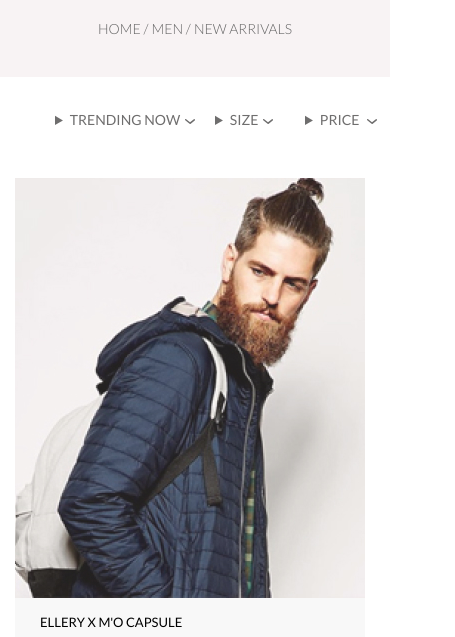
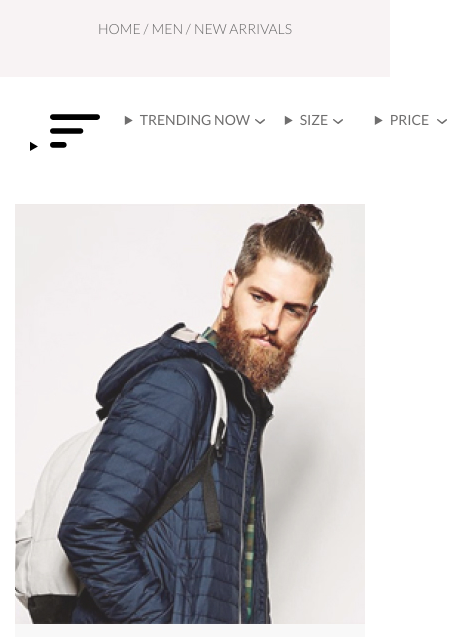
Before and after one commit to ZlidnyaMari/ShopGeek2, a plain HTML site: page catalog.html in a window 390 px wide. Shown: the part 151-788 px from the top of the page, 455 px wide, since content can reach past the window. Drawn offline with Linux system fonts and the light colour scheme.

Commit message:
Адаптив правка

```diff
--- a/catalog.html
+++ b/catalog.html
@@ -30,7 +30,7 @@
     </nav>
     <nav class="nav container">
     <details class="list container">
-        <summary>FILTER<svg width="15" height="10" viewBox="0 0 15 10" id="svg-filtr" xmlns="http://www.w3.org/2000/svg">
+        <summary><span class="list-filter-nav">FILTER</span><svg width="15" height="10" viewBox="0 0 15 10" id="svg-filtr" xmlns="http://www.w3.org/2000/svg">
             <path d="M0.833333 10H4.16667C4.625 10 5 9.625 5 9.16667C5 8.70833 4.625 8.33333 4.16667 8.33333H0.833333C0.375 8.33333 0 8.70833 0 9.16667C0 9.625 0.375 10 0.833333 10ZM0 0.833333C0 1.29167 0.375 1.66667 0.833333 1.66667H14.1667C14.625 1.66667 15 1.29167 15 0.833333C15 0.375 14.625 0 14.1667 0H0.833333C0.375 0 0 0.375 0 0.833333ZM0.833333 5.83333H9.16667C9.625 5.83333 10 5.45833 10 5C10 4.54167 9.625 4.16667 9.16667 4.16667H0.833333C0.375 4.16667 0 4.54167 0 5C0 5.45833 0.375 5.83333 0.833333 5.83333Z"/>
             </svg></summary>
         <div class="list-content">
--- a/style/style.scss
+++ b/style/style.scss
@@ -224,8 +224,12 @@ body {
       margin-bottom: 40px;
       margin-top: 25px;
     }
-    .list summary {
+    .list-filter-nav {
       display: none;
+    }
+    #svg-filtr {
+      width: 50px;
+      height: 40px;
     }
     .carousel img {
       width: 300px;
```
Also changed, not shown: cart.html (+1 -1 lines), style/style.css, 1 other file.
